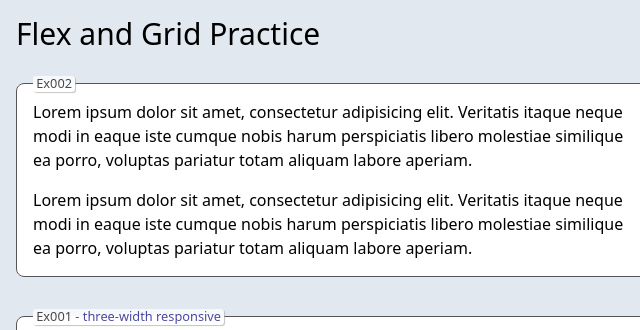
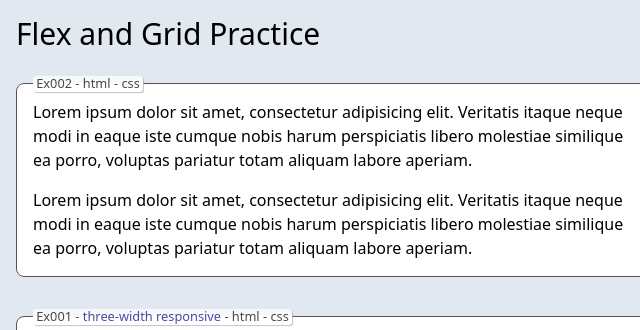
Before and after one commit to edwardtanguay/et284-jsdom-flex-grid, a website built with Vite: page index.html in a window 1280 px wide. Shown: the top 330 px of the page, 0-640 px from the left. Built offline with nearby package versions, Linux system fonts and the light colour scheme.

Commit message:
new links

```diff
--- a/src/components/BoxWrapper.ts
+++ b/src/components/BoxWrapper.ts
@@ -1,7 +1,7 @@
 export const BoxWrapper = (title: string, func : () => string, description: string = '') => {
 	return /*html*/ `
 	<fieldset class="boxWrapper">
-		<legend><a target="_blank" href="${`https://github.com/edwardtanguay/et284-jsdom-flex-grid/blob/dev/src/examples/${title}.ts`}">${title}${description ? `<span class="description"> - ${description}</span>` : ''}</a></legend>
+		<legend>${title}${description ? `<span class="description"> - ${description}</span>` : ''} - <a target="_blank" href="${`https://github.com/edwardtanguay/et284-jsdom-flex-grid/blob/dev/src/examples/${title}.ts`}">html</a> - <a target="_blank" href="https://github.com/edwardtanguay/et284-jsdom-flex-grid/blob/dev/src/main.scss">css</a></legend>
 		${func()}
 	</fieldset>
 	`
--- a/src/style.scss
+++ b/src/style.scss
@@ -19,14 +19,15 @@
 		padding: .1rem;
 		display: inline-block;
 		padding: .2rem .2rem .3rem .2rem;
-		cursor: pointer;
-
-		&:hover {
-			background-color: #f0f0f0;
-		}
 
 		span.description {
 			color: navy;
 		}
+
+		a {
+			&:hover {
+				text-decoration: underline;
+			}
+		}
 	}
 }
```
